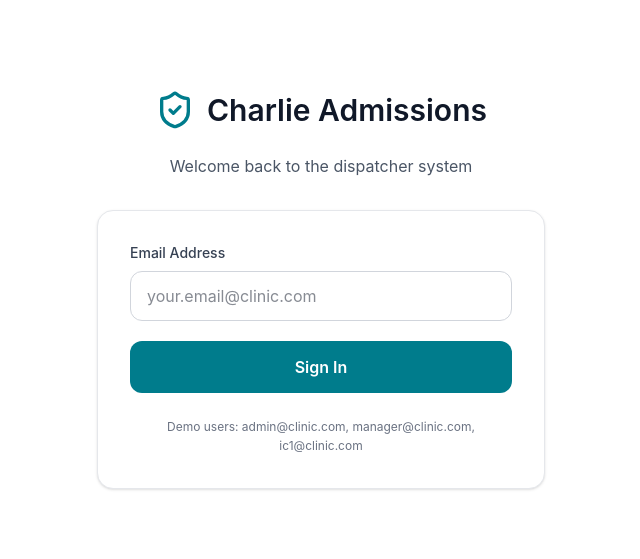
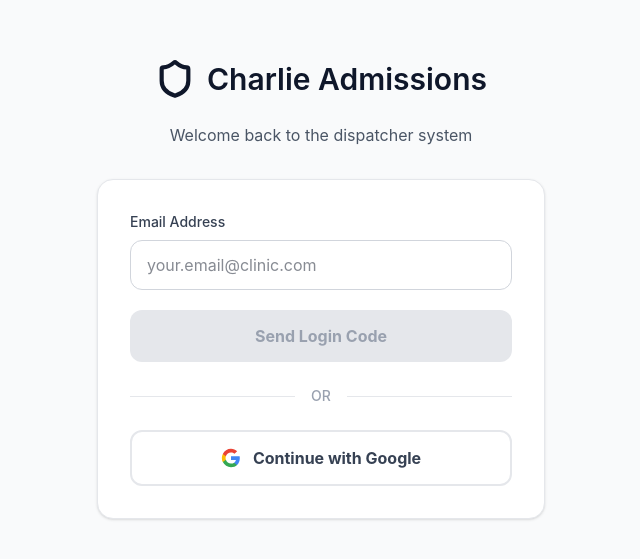
Before and after one commit to sebas-ch21/CH_CAT-circus, a React (Vite) app: page / in a window 1280 px wide. Shown: the part 111-670 px from the top of the page, without its empty margins (319-959 px from the left). Built offline with nearby package versions, Linux system fonts and the light colour scheme; no server answers.

Commit message:
Updated Login.jsx

```diff
--- a/src/pages/Login.jsx
+++ b/src/pages/Login.jsx
@@ -1,6 +1,6 @@
 import { useState } from 'react';
 import { useNavigate } from 'react-router-dom';
-import { ShieldCheck, CircleAlert as AlertCircle, Loader } from 'lucide-react';
+import { Shield, CircleAlert as AlertCircle, Loader } from 'lucide-react';
 import { useAuth } from '../context/AuthContext';
 
 export function Login() {
@@ -10,36 +10,41 @@
   const { login } = useAuth();
   const navigate = useNavigate();
 
+  // Strict validation: requires text, @ symbol, text, a dot, and text.
+  const isValidEmail = /^[^\s@]+@[^\s@]+\.[^\s@]+$/.test(email);
+
   const handleSubmit = async (e) => {
     e.preventDefault();
-    if (!email) return; // Prevent empty submission
+    if (!isValidEmail) return;
 
     setError('');
     setLoading(true);
 
+    // This simulates sending the OTP code and logging in
     const result = await login(email);
     if (result.success) {
       const user = result.user;
-      if (user.role === 'ADMIN') {
-        navigate('/admin');
-      } else if (user.role === 'MANAGER') {
-        navigate('/manager');
-      } else if (user.role === 'IC') {
-        navigate('/dashboard');
-      }
+      if (user.role === 'ADMIN') navigate('/admin');
+      else if (user.role === 'MANAGER') navigate('/manager');
+      else if (user.role === 'IC') navigate('/dashboard');
     } else {
       setError(result.error);
     }
     setLoading(false);
   };
 
+  const handleGoogleSSO = () => {
+    // UI placeholder for real Google SSO
+    setError('Google SSO requires adding API keys in the Supabase dashboard first.');
+  };
+
   return (
-    <div className="min-h-screen bg-white flex items-center justify-center p-4">
+    <div className="min-h-screen bg-gray-50 flex items-center justify-center p-4">
       <div className="w-full max-w-md">
         <div className="text-center mb-8">
           <div className="inline-flex items-center gap-3 mb-6">
-            <ShieldCheck className="w-10 h-10 text-[#007C8C]" strokeWidth={2} />
-            <h1 className="text-3xl font-semibold text-gray-900">Charlie Admissions</h1>
+            <Shield className="w-10 h-10 text-[#0F172A]" strokeWidth={2.5} />
+            <h1 className="text-3xl font-semibold text-[#0F172A]">Charlie Admissions</h1>
           </div>
           <p className="text-gray-600">Welcome back to the dispatcher system</p>
         </div>
@@ -56,8 +61,7 @@
                 value={email}
                 onChange={(e) => setEmail(e.target.value)}
                 placeholder="your.email@clinic.com"
-                className="w-full px-4 py-3 border border-gray-300 rounded-xl focus:ring-2 focus:ring-[#007C8C] focus:border-transparent outline-none transition"
-                required
+                className="w-full px-4 py-3 border border-gray-300 rounded-xl focus:ring-2 focus:ring-[#0F172A] focus:border-transparent outline-none transition"
                 disabled={loading}
               />
             </div>
@@ -71,25 +75,40 @@
 
             <button
               type="submit"
-              disabled={loading}
-              className="w-full bg-[#007C8C] hover:bg-[#006070] text-white font-semibold py-3.5 rounded-xl transition-all flex items-center justify-center gap-2"
+              disabled={!isValidEmail || loading}
+              className={`w-full font-bold py-3.5 rounded-xl transition-all flex items-center justify-center gap-2 ${
+                isValidEmail
+                  ? 'bg-[#5E4791] hover:bg-[#4A3770] text-white shadow-md cursor-pointer'
+                  : 'bg-gray-200 text-gray-400 cursor-not-allowed'
+              }`}
             >
               {loading ? (
-                <>
-                  <Loader className="w-5 h-5 animate-spin" />
-                  Signing in...
-                </>
+                <><Loader className="w-5 h-5 animate-spin" /> Sending Code...</>
               ) : (
-                'Sign In'
+                'Send Login Code'
               )}
             </button>
           </form>
 
-          <div className="mt-6">
-            <p className="text-xs text-gray-500 text-center leading-relaxed">
-              Demo users: admin@clinic.com, manager@clinic.com, ic1@clinic.com
-            </p>
+          <div className="mt-6 flex items-center justify-center gap-4">
+            <div className="h-px bg-gray-200 flex-1"></div>
+            <span className="text-sm text-gray-400 font-medium">OR</span>
+            <div className="h-px bg-gray-200 flex-1"></div>
           </div>
+
+          <button
+            onClick={handleGoogleSSO}
+            type="button"
+            className="mt-6 w-full bg-white border-2 border-gray-200 text-gray-700 font-bold py-3.5 rounded-xl hover:bg-gray-50 transition-all flex items-center justify-center gap-3"
+          >
+            <svg className="w-5 h-5" viewBox="0 0 24 24">
+              <path d="M22.56 12.25c0-.78-.07-1.53-.2-2.25H12v4.26h5.92c-.26 1.37-1.04 2.53-2.21 3.31v2.77h3.57c2.08-1.92 3.28-4.74 3.28-8.09z" fill="#4285F4"/>
+              <path d="M12 23c2.97 0 5.46-.98 7.28-2.66l-3.57-2.77c-.98.66-2.23 1.06-3.71 1.06-2.86 0-5.29-1.93-6.16-4.53H2.18v2.84C3.99 20.53 7.7 23 12 23z" fill="#34A853"/>
+              <path d="M5.84 14.09c-.22-.66-.35-1.36-.35-2.09s.13-1.43.35-2.09V7.07H2.18C1.43 8.55 1 10.22 1 12s.43 3.45 1.18 4.93l2.85-2.22.81-.62z" fill="#FBBC05"/>
+              <path d="M12 5.38c1.62 0 3.06.56 4.21 1.64l3.15-3.15C17.45 2.09 14.97 1 12 1 7.7 1 3.99 3.47 2.18 7.07l3.66 2.84c.87-2.6 3.3-4.53 6.16-4.53z" fill="#EA4335"/>
+            </svg>
+            Continue with Google
+          </button>
         </div>
       </div>
     </div>
```
